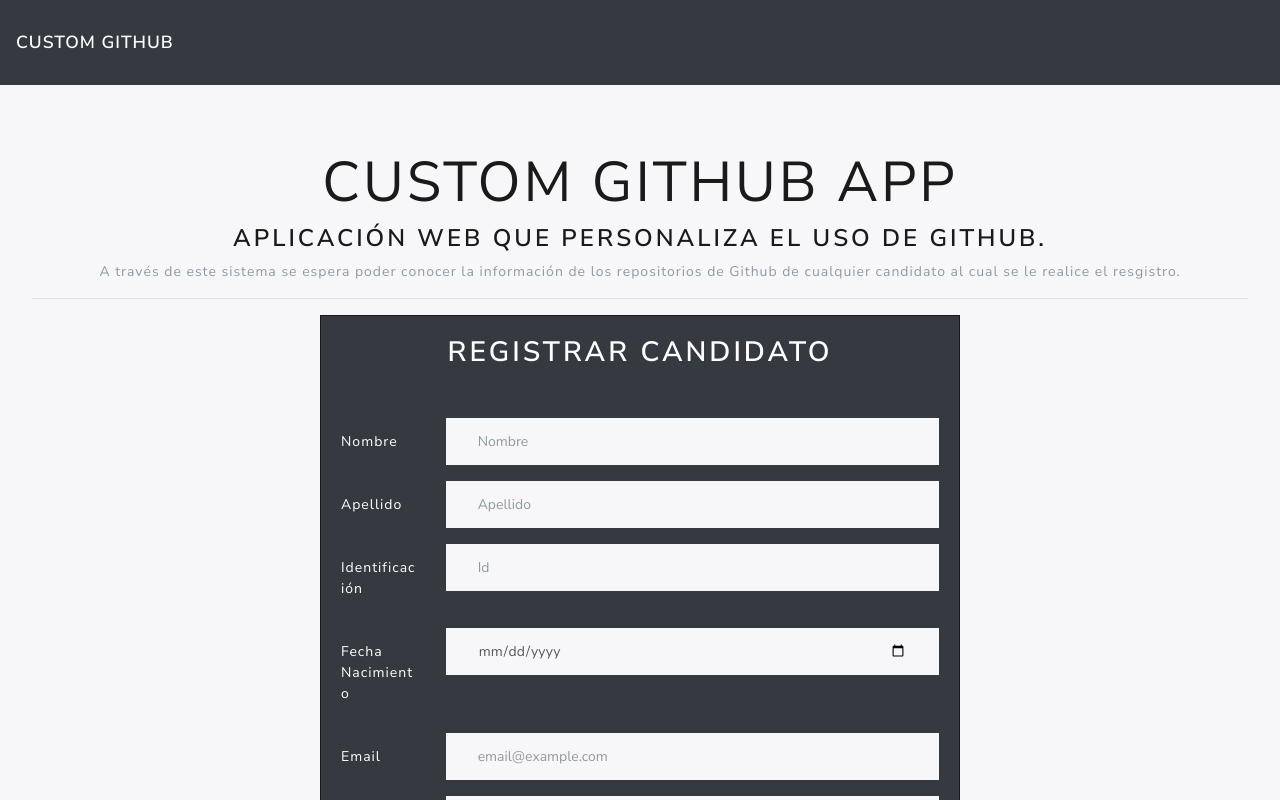
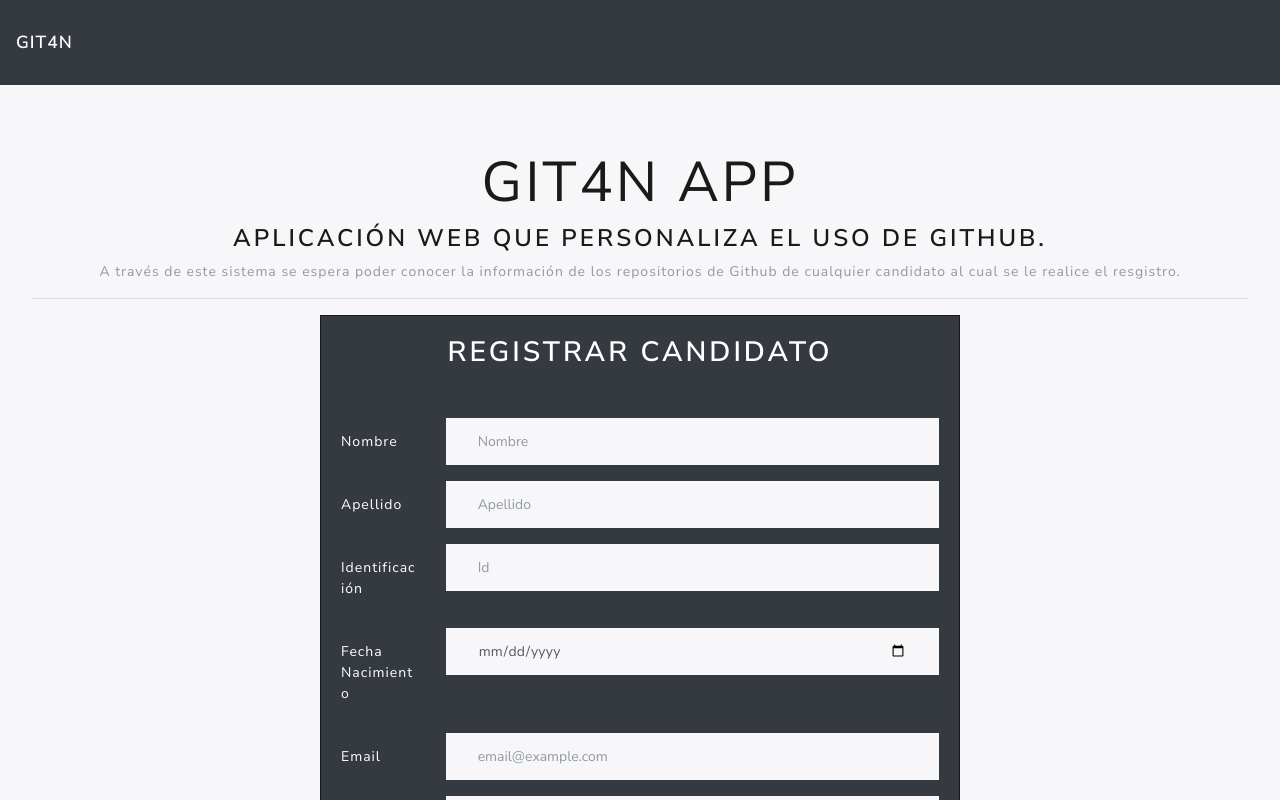
Before and after one commit to anamariaagudelo/prueba-react, a React (Create React App) app: page / in a window 1280 px wide. Shown: the top 800 px of the page. Built offline with nearby package versions, Linux system fonts and the light colour scheme.

Commit message:
Cambio nombre d ela App

```diff
--- a/public/index.html
+++ b/public/index.html
@@ -25,7 +25,7 @@
     -->
     <link href="https://fonts.googleapis.com/css?family=Lora:400,700" rel="stylesheet">
 
-    <title>Custom Github</title>
+    <title>Git4n</title>
   </head>
   <body>
     <noscript>You need to enable JavaScript to run this app.</noscript>
--- a/src/components/UI/Navigation/NavigationBar.js
+++ b/src/components/UI/Navigation/NavigationBar.js
@@ -6,7 +6,7 @@
     return (
         <header className="header">
             <nav className="navbar navbar-expand-lg navbar-dark bg-dark ">
-                <a className="navbar-brand" href="/">Custom Github</a>
+                <a className="navbar-brand" href="/">Git4n</a>
                 <button className="navbar-toggler" type="button" data-toggle="collapse" data-target="#navbarColor02" aria-controls="navbarColor02" aria-expanded="false" aria-label="Toggle navigation">
                     <span className="navbar-toggler-icon"></span>
                 </button>
--- a/src/screens/RegisterCandidate/RegisterCandidateForm.js
+++ b/src/screens/RegisterCandidate/RegisterCandidateForm.js
@@ -63,7 +63,7 @@
         return (
             <div>
                 <div className="jumbotron" >
-                    <h1 className="display-4 text-center">CUSTOM GITHUB APP</h1>
+                    <h1 className="display-4 text-center">GIT4N APP</h1>
                     <h3 className="text-center">aplicación Web que personaliza el uso de Github.</h3>
                     <p className="text-center">A través de este sistema se espera poder conocer la información de los repositorios de Github de cualquier candidato al cual se le realice el resgistro.</p>
                     <hr></hr>
--- a/src/screens/RepositoriesCandidate/TableRepos.js
+++ b/src/screens/RepositoriesCandidate/TableRepos.js
@@ -38,9 +38,9 @@
                         >
                             <TableHeaderColumn dataField='name' dataSort={true}>NOMBRE</TableHeaderColumn>
                             <TableHeaderColumn dataField='description' dataSort={true}>DESCRIPCIÓN</TableHeaderColumn>
-                            <TableHeaderColumn dataField='git_url' dataSort={true}>URL_GIT</TableHeaderColumn>
-                            <TableHeaderColumn dataField='default_branch' dataSort={true}>DEFAULT_BRANCH</TableHeaderColumn>
-                            <TableHeaderColumn dataField='language' dataSort={true}>LENGUJE</TableHeaderColumn>
+                            <TableHeaderColumn dataField='git_url' dataSort={true}>URLGIT</TableHeaderColumn>
+                            <TableHeaderColumn dataField='default_branch' dataSort={true}>BRANCH POR DEFECTO</TableHeaderColumn>
+                            <TableHeaderColumn dataField='language' dataSort={true}>LENGUAJE</TableHeaderColumn>
                         </BootstrapTable>
                     </div>
                 </div>
```
